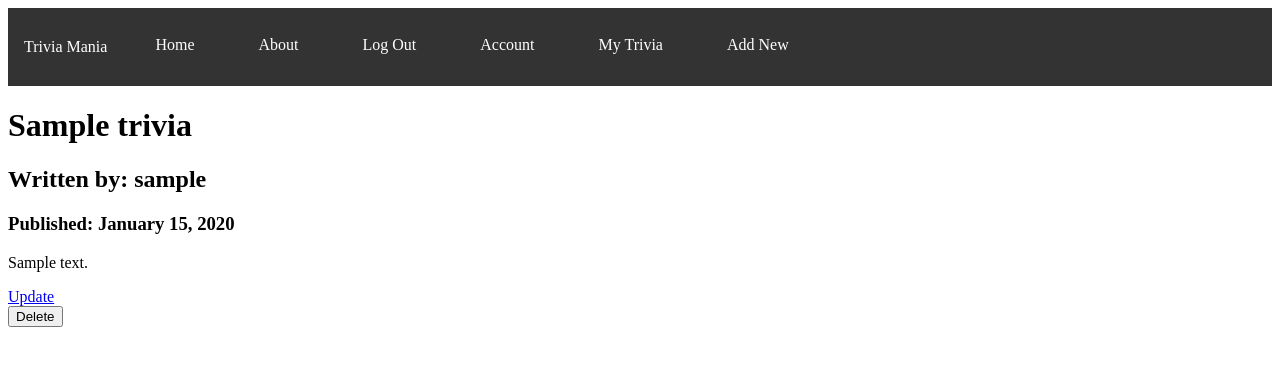
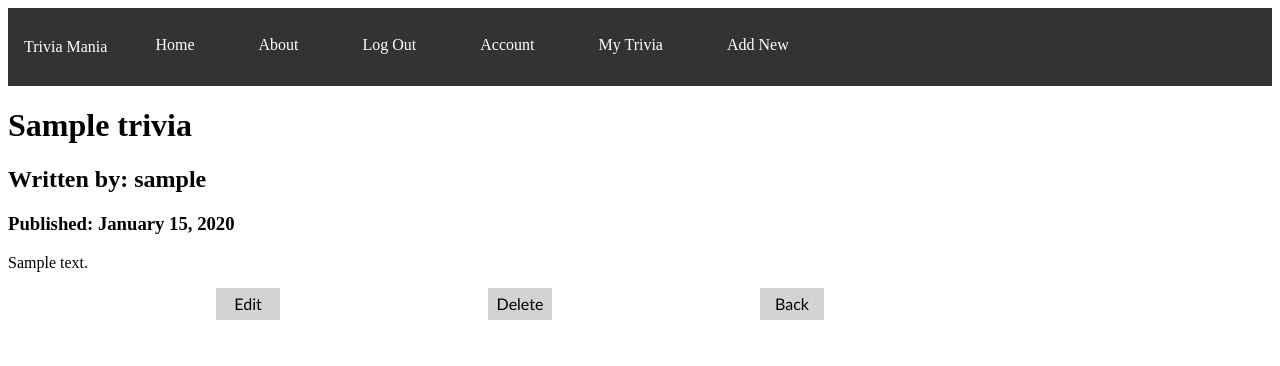
Before and after one commit to vanessa-konynenbelt/trivia-mania, a Flask app: page /1 in a window 1280 px wide. Shown: the top 366 px of the page. Run offline with Flask 2, Linux system fonts and the light colour scheme; a user stored in the database is signed in; tables that the repository leaves empty hold one stand-in row (values such as "Sample post").

Commit message:
add buttons on home page and trivia page

```diff
--- a/myapp/static/style.css
+++ b/myapp/static/style.css
@@ -29,4 +29,42 @@
 .title {
   display: flex;
   justify-content: center;
+  margin: 2rem;
 }
+
+.trivia-container {
+  margin-top: 2rem;
+  display: flex;
+  justify-content: center;
+  align-items: center;
+  flex-direction: row;
+  flex-wrap: wrap;
+}
+
+.button {
+  background-color: white;
+  width: 16rem;
+  height: 8rem;
+}
+
+.btn-secondary {
+  font-size: 1em;
+  font-family: 'Gill Sans', 'Gill Sans MT', Calibri, 'Trebuchet MS', sans-serif;
+  display: flex;
+  justify-content: center;
+  align-items: center;
+  text-decoration: none;
+  background-color: lightgrey;
+  color: black;
+  border: none;
+  width: 4rem;
+  height: 2rem;
+  margin: auto;
+}
+
+.btns-secondary {
+  display: flex;
+  flex-direction: row;
+  width: 80vw;
+  height: 2rem;
+}
--- a/myapp/templates/base.html
+++ b/myapp/templates/base.html
@@ -40,7 +40,6 @@
         </li>
         {% endif %}
     </ul>
-
     <div class="container">
         {% block content %}
 
--- a/myapp/templates/trivia.html
+++ b/myapp/templates/trivia.html
@@ -6,12 +6,12 @@
   <h3>Published: {{ post.date.strftime('%B %d, %Y') }}</h3>
   <p>{{post.text}}</p>
    {% if post.author == current_user %}
-     <div>
-       <a class="btn btn-secondary" href="{{ url_for('trivias.update', trivia_id=post.id) }}">Update</a>
-       <br>
+     <div class="btns-secondary">
+       <a class="btn-secondary" href="{{ url_for('trivias.update', trivia_id=post.id) }}">Edit</a>
        <form action="{{ url_for('trivias.delete_post', trivia_id=post.id) }}" method="POST">
-        <input class="btn btn-danger" type="submit" value="Delete">
+        <input class="btn-secondary" type="submit" value="Delete">
       </form>
+      <a class="btn-secondary" href="{{url_for('core.index')}}">Back</a>
      </div>
    {% endif %}
 </div>
--- a/myapp/trivia/views.py
+++ b/myapp/trivia/views.py
@@ -9,7 +9,7 @@ trivias = Blueprint('trivias', __name__)
 @trivias.route('/create', methods=['GET', 'POST'])
 @login_required
 def create_post():
-    form = Form()
+    form = TriviaForm()
     if form.validate_on_submit():
         trivia = Trivia(title=form.title.data, text=form.text.data, user_id=current_user.id)
         db.session.add(trivia)
@@ -17,7 +17,7 @@ def create_post():
         flash('Trivia Created')
         print('Trivia was created')
         return redirect(url_for('core.index'))
-    return render_template('create_post.html', form=form)
+    return render_template('create_trivia.html', form=form)
 
 # Make sure the trivia_id is an integer!
 @trivias.route('/<int:trivia_id>')
@@ -47,7 +47,7 @@ def update(trivia_id):
         form.title.data = trivia.title
         form.text.data = trivia.text
 
-    return render_template('create_post.html',title='Updating',form=form)
+    return render_template('create_trivia.html',title='Updating',form=form)
 
 @trivias.route('/<int:trivia_id>/delete',methods=['GET','POST'])
 @login_required
```
Also changed, not shown: myapp/templates/index.html (+6 -6 lines).
